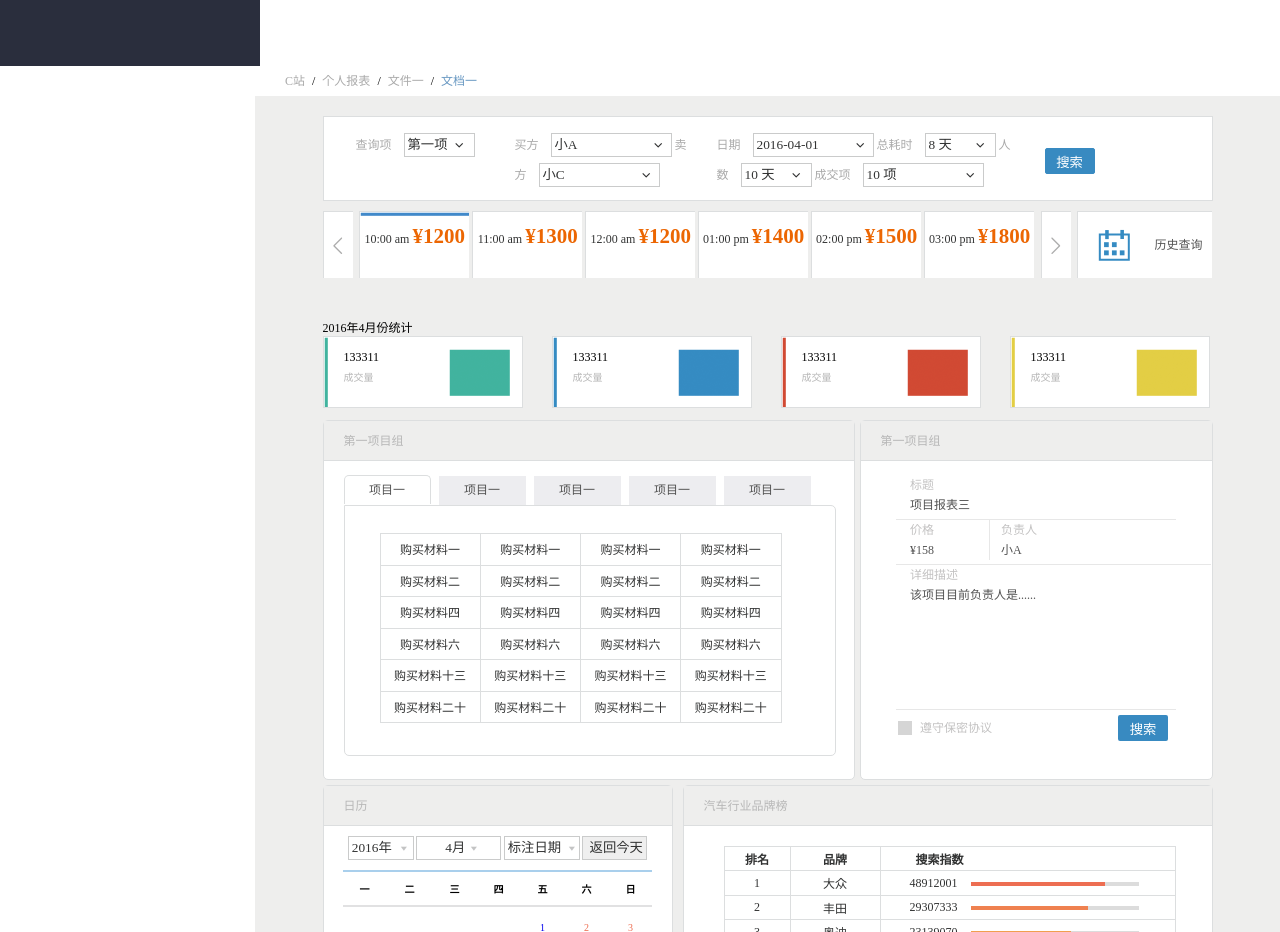
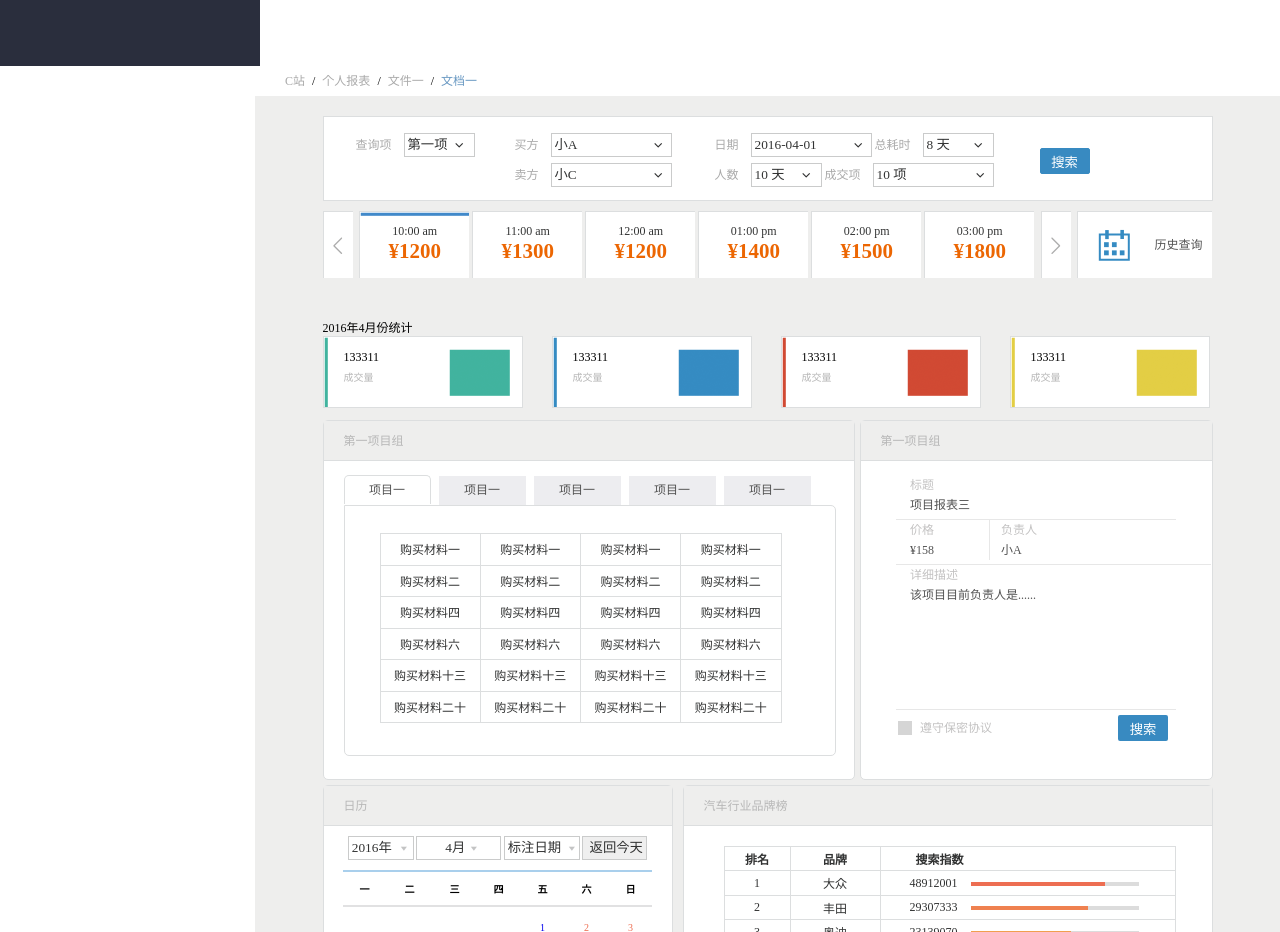
Before and after one commit to zhu512/zhu512.github.com, a plain HTML site: page task_1_9/index.html in a window 1280 px wide. Shown: the part 1200-2132 px from the top of the page. Drawn offline with Linux system fonts and the light colour scheme.

Commit message:
Update main.css

```diff
--- a/task_1_9/css/main.css
+++ b/task_1_9/css/main.css
@@ -27,7 +27,7 @@ a{text-decoration:none;}
     margin-top: 10px;
 }
 .header_right{
-	width:400px;
+	width:450px;
 	height: 56px;
 	margin-right:80px;
 	line-height: 56px;
@@ -174,11 +174,11 @@ a{text-decoration:none;}
 	margin-right: 29px;
 }
 .query_people{
-	width: 180px;
-	margin-right: 22px;
+	width: 170px;
+	margin-right: 30px;
 }
 .query_time{
-	width:298px;margin-right: 30px;
+	width:290px;margin-right: 35px;
 }
 
 .row_2,.row_4,.row_5{
@@ -202,7 +202,7 @@ a{text-decoration:none;}
     background:url(../icons/price_bg.png) no-repeat 0 top;
     background-color: #fff;
 }
-.row_2 li time{font-size: 12px;color: #323333;}
+.row_2 li time{display:block;font-size: 12px;color: #323333;}
 .row_2 li strong{color:#ec6602;font-size: 21px;}
 .history{
 	width: 135px;
```
